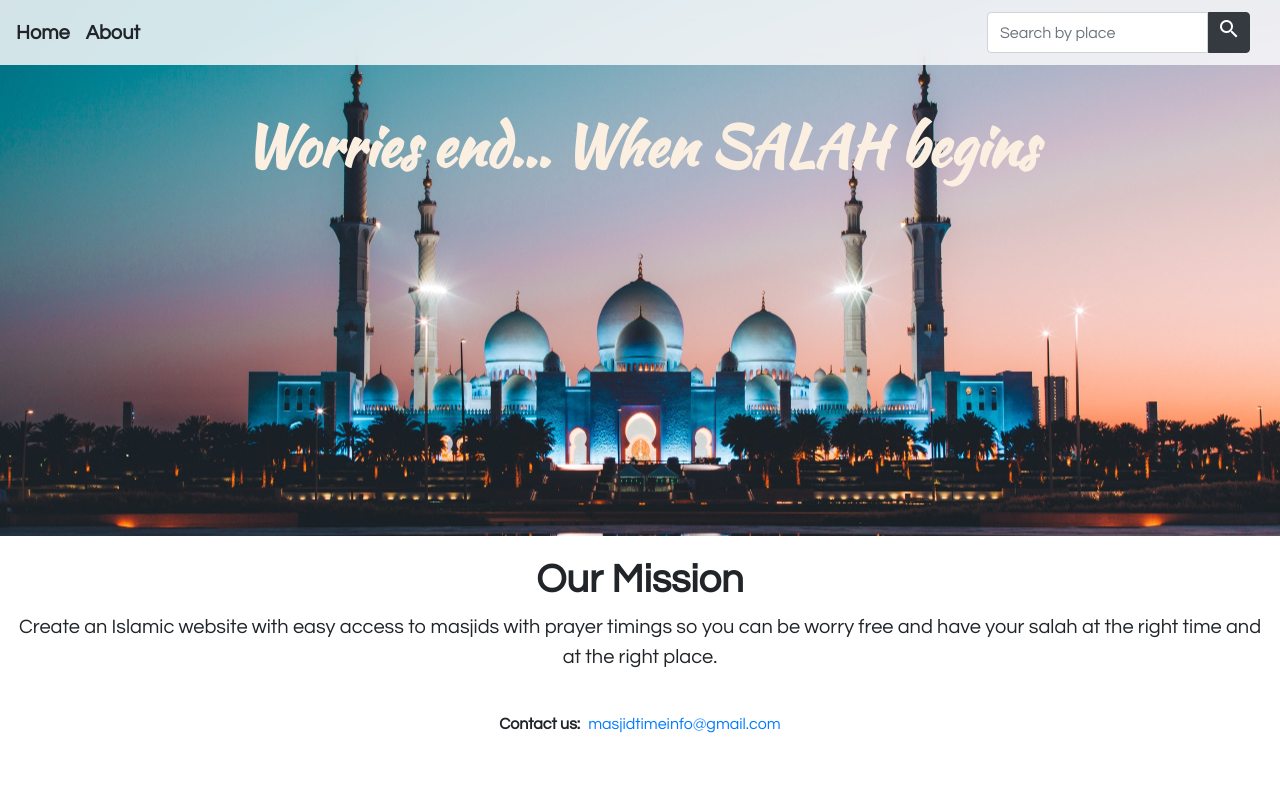
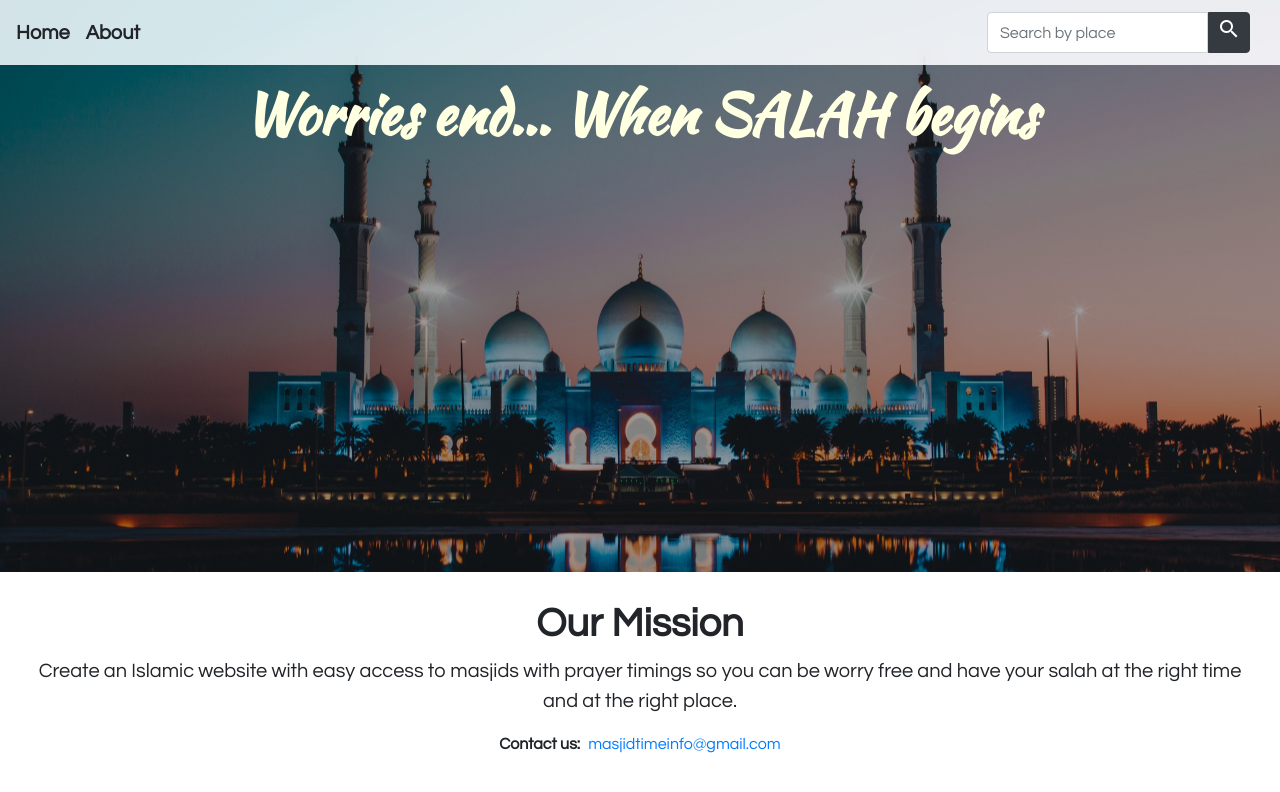
Before and after one commit to masjid-time/mt_frontend, a React (Create React App) app: page /about in a window 1280 px wide. Shown: the top 792 px of the page. Built offline with nearby package versions, Linux system fonts and the light colour scheme.

Commit message:
Fixed about page

```diff
--- a/src/App.js
+++ b/src/App.js
@@ -22,13 +22,13 @@ toast.configure({
 class App extends Component {
     render() {
         return (
-            <div className='Container mb-5'>
+            <>
                 <Router>
                     <Header />
                     <Body />
                     <Footer />
                 </Router>
-            </div>
+            </>
         );
     }
 }
--- a/src/components/bodyComponents/About.js
+++ b/src/components/bodyComponents/About.js
@@ -3,45 +3,31 @@ import React, { Component } from 'react';
 class About extends Component {
     render() {
         return (
-            <div className='container'>
-                <div className='row align-items-start'>
-                    <div className='container-fluid m-2 p-2'>
+            <div className='container-fluid'>
+                <div className='row about-height'>
+                    <div className='col-md-12'>
                         <h1 className='display-4 text-center font-weight-bold handwriting'>
                             Worries end... When SALAH begins
                         </h1>
                     </div>
                 </div>
-                <div className='row align-items-end'>
-                    <div className='container-fluid mx-0 px-0 bg-white fixed-bottom about-height'>
-                        <div className='card border-0'>
-                            <div className='row no-gutters'>
-                                <div className='col-md-12'>
-                                    <div className='card-body text-center about-padding'>
-                                        <p className='h1 font-weight-bold'>
-                                            Our Mission
+                <nav className='navbar fixed-bottom bg-white'>
+                    <div className='card-body text-center'>
+                        <p className='h1 font-weight-bold'>Our Mission</p>
+                        <p className='lead'>
+                            Create an Islamic website with easy access to
+                            masjids with prayer timings so you can be worry free
+                            and have your salah at the right time and at the
+                            right place.
                         </p>
-                                        <p className='lead'>
-                                            Create an Islamic website with easy
-                                            access to masjids with prayer
-                                            timings so you can be worry free and
-                                            have your salah at the right time
-                                            and at the right place.
-                                        </p>
-                                        <br />
                         <address className='text-body'>
-                                            <strong className='mr-2'>
-                                                Contact us:
-                                            </strong>
+                            <strong className='mr-2'>Contact us:</strong>
                             <a href='masjidtimeinfo@gmail.com'>
                                 masjidtimeinfo@gmail.com
                             </a>
                         </address>
                     </div>
-                                </div>
-                            </div>
-                        </div>
-                    </div>
-                </div>
+                </nav>
             </div>
         );
     }
--- a/src/components/bodyComponents/Lister.js
+++ b/src/components/bodyComponents/Lister.js
@@ -161,7 +161,7 @@ class Lister extends Component {
             return <Loader />;
         } else if (this.state.isLoadingMore) {
             return (
-                <>
+                <div className='mb-4'>
                     {this.displayItem}
                     <div className='text-center mt-4'>
                         <div
@@ -170,10 +170,10 @@ class Lister extends Component {
                             <span className='sr-only'>Loading...</span>
                         </div>
                     </div>
-                </>
+                </div>
             );
         } else {
-            return this.displayItem;
+            return <div className='mb-4'>{this.displayItem}</div>;
         }
     }
 }
--- a/src/index.css
+++ b/src/index.css
@@ -25,9 +25,15 @@ code {
 }
 
 .handwriting {
-    color: rgb(250, 239, 225);
-    margin-top: 0.5rem;
+    color: rgb(255, 255, 225);
+    margin-top: 1rem;
     font-family: 'Kaushan Script', cursive;
+}
+
+.about-height {
+    margin-top: -1.5rem;
+    height: 80vh !important;
+    background-color: rgba(0, 0, 0, 0.4);
 }
 
 .vertical-align-middle {
@@ -42,14 +48,6 @@ code {
 .spinner-grow-bg {
     width: 10rem;
     height: 10rem;
-}
-
-.about-height {
-    height: 33% !important;
-}
-.about-padding {
-    padding-left: 1% !important;
-    padding-right: 1% !important;
 }
 
 .h-65px {
```
Also changed, not shown: public/index.html (+1 -23 lines). Lines whose indentation alone changed are shown as unchanged.
